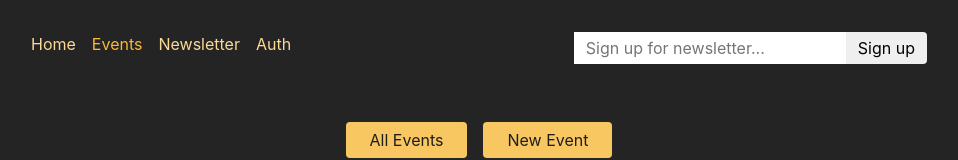
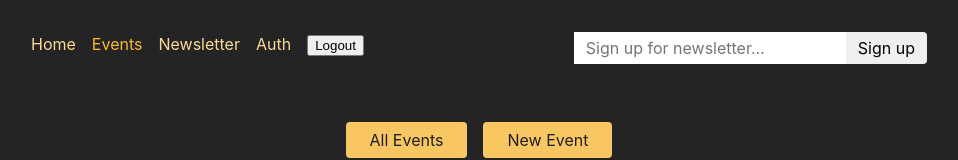
Before and after one commit to malamud3/Routers, a React (Create React App) app in the folder frontend/: page /events/new in a window 1280 px wide. Shown: the top 160 px of the page, without its empty margins (161-1119 px from the left). Built offline with nearby package versions, Linux system fonts and the light colour scheme.

Commit message:
Changes to be committed: 	modified:   backend/events.json 	modified:   frontend/src/App.js 	modified:   frontend/src/components/EventForm.jsx 	modified:   frontend/src/components/MainNavigation.jsx 	new file:   frontend/src/routers/Logout.js

```diff
--- a/frontend/src/App.js
+++ b/frontend/src/App.js
@@ -13,7 +13,7 @@ import ErrorPage from './pages/ErrorPage';
 import { action as formAction } from './components/EventForm';
 import NewsletterPage, { action as newsletterAction } from './pages/Newsletter';
 import AuthenticationPage, { AuthAction } from './pages/Authentication';
-
+import LogOutAction from './routers/Logout';
 const router = createBrowserRouter([
   {
     path: '/',
@@ -56,6 +56,10 @@ const router = createBrowserRouter([
         element: <AuthenticationPage />,
         action: AuthAction,
       },
+      {
+        path: 'logout',
+        action: LogOutAction,
+      },
     ],
   },
 ]);
--- a/frontend/src/components/EventForm.jsx
+++ b/frontend/src/components/EventForm.jsx
@@ -7,6 +7,7 @@ import {
 } from 'react-router-dom';
 
 import classes from './EventForm.module.css';
+import { getAuthToken } from '../util/auth';
 
 function EventForm({ method, event }) {
   const data = useActionData();
@@ -86,7 +87,7 @@ export default EventForm;
 export const action = async ({ request, params }) => {
   const method = request.method;
   const data = await request.formData();
-
+  const token = getAuthToken();
   const eventData = {
     title: data.get('title'),
     image: data.get('image'),
@@ -105,6 +106,7 @@ export const action = async ({ request, params }) => {
     method: method,
     headers: {
       'Content-Type': 'application/json',
+      Authorization: 'Bearer ' + token,
     },
     body: JSON.stringify(eventData),
   });
--- a/frontend/src/components/MainNavigation.jsx
+++ b/frontend/src/components/MainNavigation.jsx
@@ -1,4 +1,4 @@
-import { NavLink } from 'react-router-dom';
+import { NavLink, Form } from 'react-router-dom';
 
 import classes from './MainNavigation.module.css';
 import NewsletterSignup from './NewsletterSignup';
@@ -50,6 +50,11 @@ function MainNavigation() {
               Auth
             </NavLink>
           </li>
+          <li>
+            <Form action="/logout" method="post">
+              <button>Logout</button>
+            </Form>
+          </li>
         </ul>
       </nav>
       <NewsletterSignup />
--- /dev/null
+++ b/frontend/src/routers/Logout.js
@@ -0,0 +1,8 @@
+import { redirect } from 'react-router-dom';
+
+const LogOutAction = () => {
+  localStorage.removeItem('token');
+  return redirect('/');
+};
+
+export default LogOutAction;
```
Also changed, not shown: 1 other file (tests, documents, lock files or other folders).
